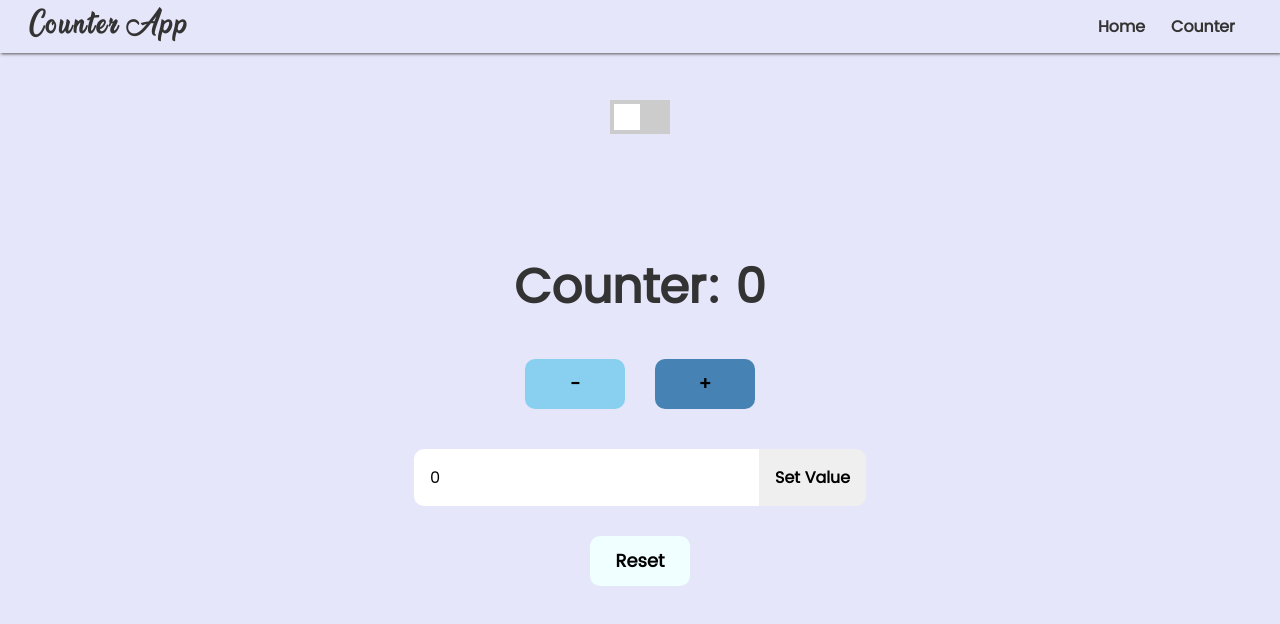
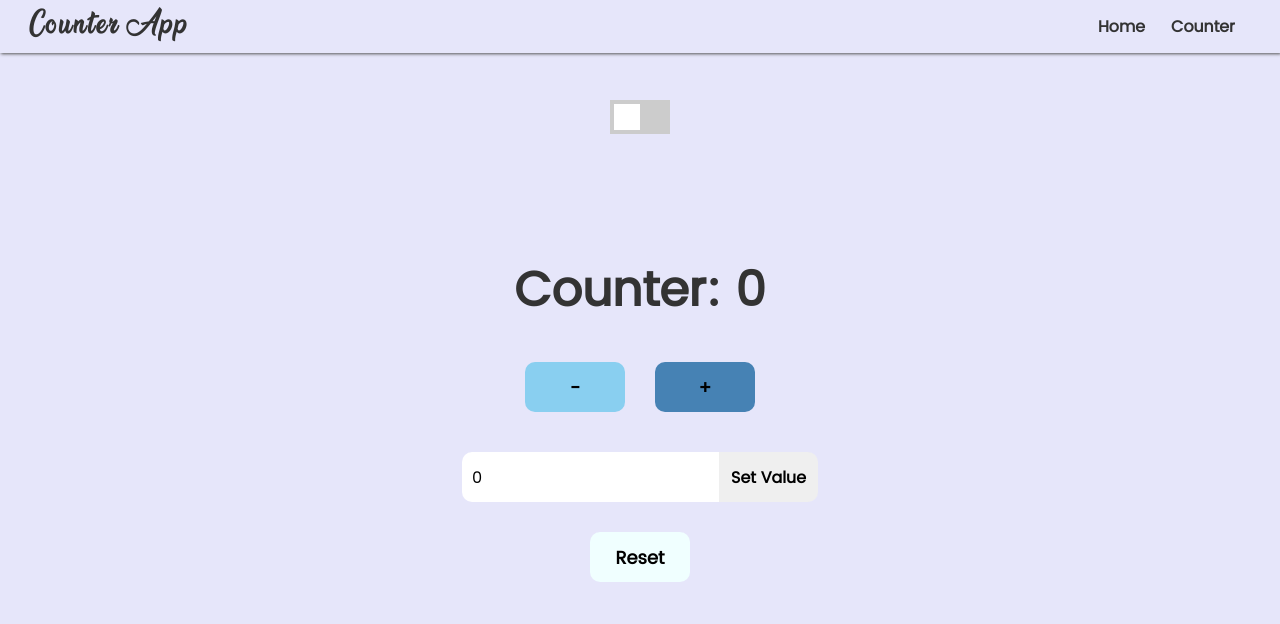
Before and after one commit to AccoladesIO/Counter-App-with-Vue-, a Vue app: page / in a window 1280 px wide. Both pictures are taken after a click on the button "Counter". Shown: the top 624 px of the page. Built offline with nearby package versions, Linux system fonts and the light colour scheme.

Commit message:
ref: added light mode - dark mode toggle

```diff
--- a/src/components/CounterApp.vue
+++ b/src/components/CounterApp.vue
@@ -48,6 +48,7 @@
       margin: 0 auto;
       height: calc(100vh - 60px);
       flex-direction: column;
+      animation: fadeIn 1s ease-in-out;
     }
     .heading-main{
       font-size: 48px;
@@ -111,7 +112,9 @@
     }
     input{
       border: none;
-      padding: 16px 16px;
+      height: 50px;
+      padding: 10px;
+      width: 260px;
       margin: 20px 0 20px 0;
       font-family: primaryFont;
       font-size: 16px;
@@ -125,9 +128,20 @@
       margin-left:  -4px;
       border-left: 1px solid #fff;
       font-weight: bolder;
+      width: 100px;
+      padding: 10px;
     }
     .submit:hover{
       background-color: azure;
       transition: all 0.4s;
     }
+
+    @keyframes fadeIn {
+      0% {
+        opacity: 0;
+      }
+      100% {
+        opacity: 1;
+      }
+    }
 </style>
--- a/src/components/HomeApp.vue
+++ b/src/components/HomeApp.vue
@@ -30,6 +30,7 @@
     height: calc(100vh - 80px);
     width: 98%;
     margin: 0 auto;
+    animation: fadeIn 1s ease-in-out;
   }
   .heading-main{
     font-size: 48px;
@@ -63,4 +64,13 @@
     font-family: primaryFont;
 
   }
+
+  @keyframes fadeIn {
+    0% {
+      opacity: 0;
+    }
+    100% {
+      opacity: 1;
+    }
+  }
   </style>
```
